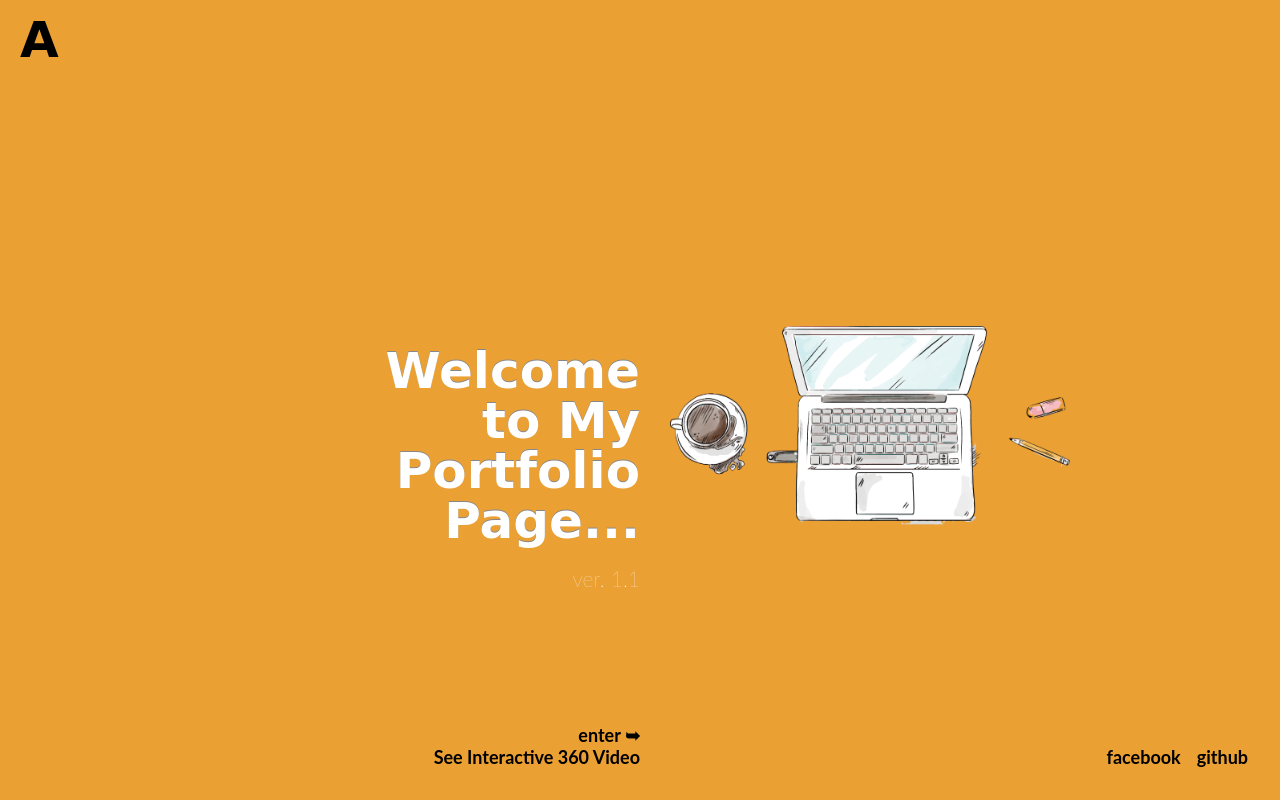
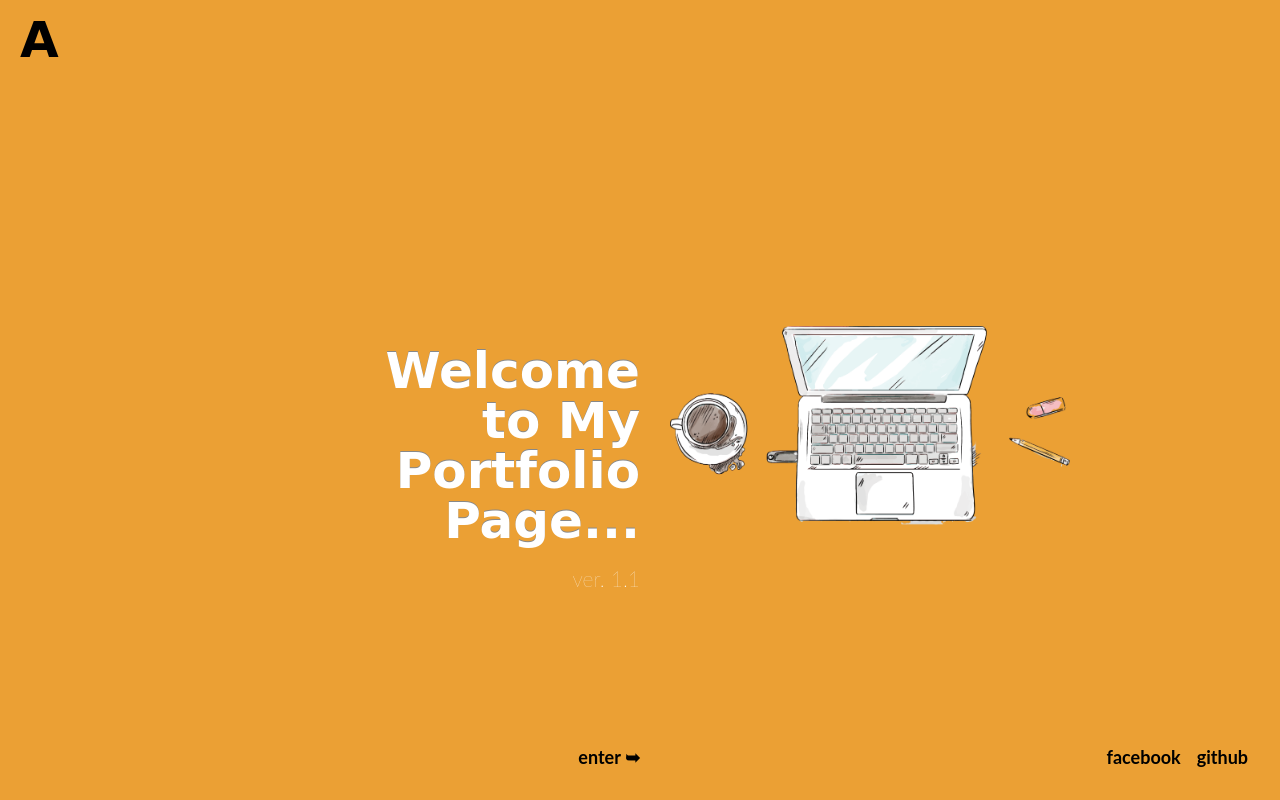
Before and after one commit to akbartus/portfolio, a plain HTML site: page index.html in a window 1280 px wide. Drawn offline with nearby package versions, Linux system fonts and the light colour scheme; a web font is replaced by a local one.

Commit message:
Update index.html

```diff
--- a/index.html
+++ b/index.html
@@ -38,7 +38,7 @@
 
 					</div>
 					<a class="intro__enter animatable">Enter &#10149;</a>
-					<a href="folder/index.html">See Interactive 360 Video</a>
+
 				</div>
 				<div class="intro__content intro__content--forth animatable">
 					<img src="img/desk.png" width="400" height="200" alt="lorem">
```
